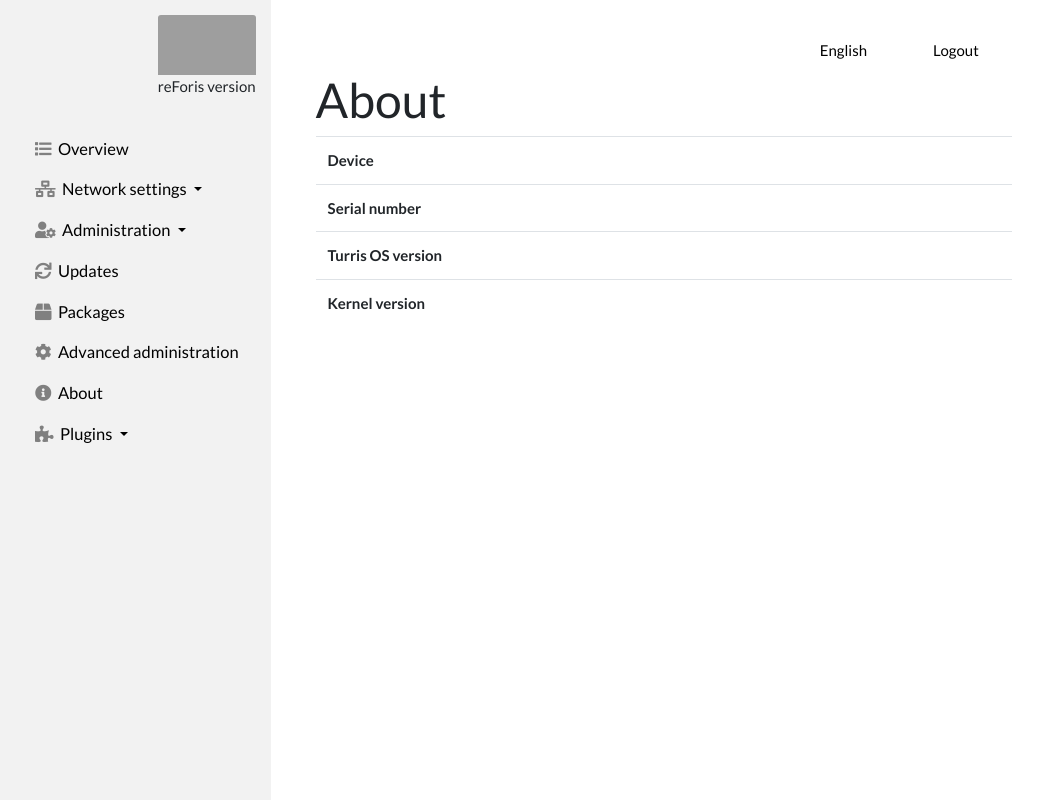
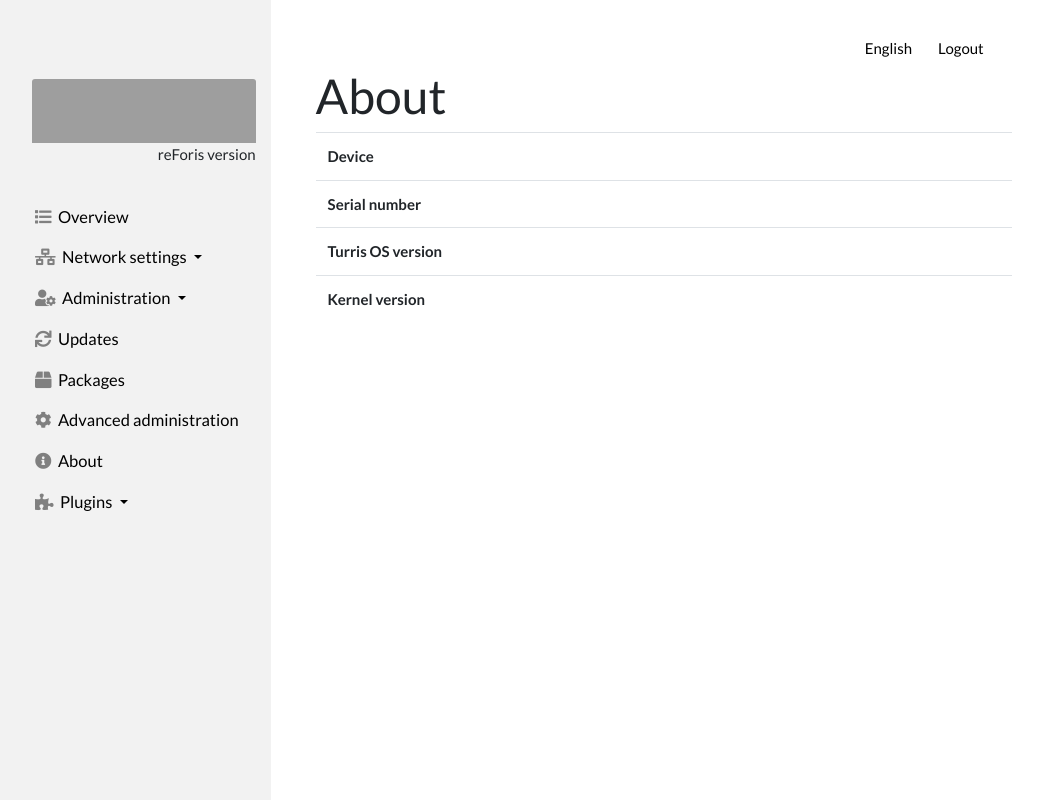
Before and after one commit to CZ-NIC/reforis, a Python web app: template reforis/templates/about.html in a window 1280 px wide. Shown: the whole page, without its empty margins (78-1121 px from the left). Run offline with Jinja, Linux system fonts and the light colour scheme; the template is opened without the code that fills it, so the values that code supplies are empty; some libraries are stand-ins or nearby versions; grey boxes are pictures that could not be loaded.

Commit message:
Styles improvements.

```diff
--- a/js/src/interfaces/Interfaces.js
+++ b/js/src/interfaces/Interfaces.js
@@ -54,7 +54,7 @@
                 submit(e);
             } else if (keepPortsClosedConfirmModalShown) {
                 setOpenPorts(false);
-                keepPortsClosedConfirmModalShown(false);
+                setKeepPortsClosedConfirmShown(false);
                 submit(e);
             } else
                 setOpenPortsModalShown(true);
--- a/reforis/static/css/custom.css
+++ b/reforis/static/css/custom.css
@@ -20,12 +20,6 @@
 .btn-link {
     color: #00a2e2;
 }
-
-/*ul ul a {*/
-/*font-size: .9em !important;*/
-/*padding-left: 4em !important;*/
-/*white-space: nowrap*/
-/*}*/
 
 .btn-primary {
     color: #fff;
@@ -72,7 +66,8 @@
 }
 
 #sidebar img {
-    height: 4em;
+    max-height: 4rem;
+    width: 14rem;
 }
 
 #sidebar .fas {
@@ -84,8 +79,16 @@
     flex-direction: column;
     align-items: flex-end;
     padding: 1em;
+    margin-top: 4rem;
     background: #f2f2f2;
     white-space: nowrap
+}
+
+@media screen and (max-width: 768px) {
+    #sidebar-header {
+        align-items: center;
+        margin-top: unset;
+    }
 }
 
 #sidebar ul li a {
@@ -122,7 +125,12 @@
 #top-bar .nav-item {
     text-decoration: none;
     color: black;
-    padding: 0.5rem 2rem;
+}
+
+@media screen and (max-width: 768px) {
+    #top-bar {
+        justify-content: center;
+    }
 }
 
 #top-bar a:hover,
--- a/reforis/templates/includes/top-bar.html
+++ b/reforis/templates/includes/top-bar.html
@@ -1,4 +1,4 @@
-<div id="top-bar">
+<div id="top-bar" class="offset-lg-6 col-lg-6 col-sm-12">
     <div id="notifications_dropdown_container"></div>
 
     <div class="dropdown">
```
